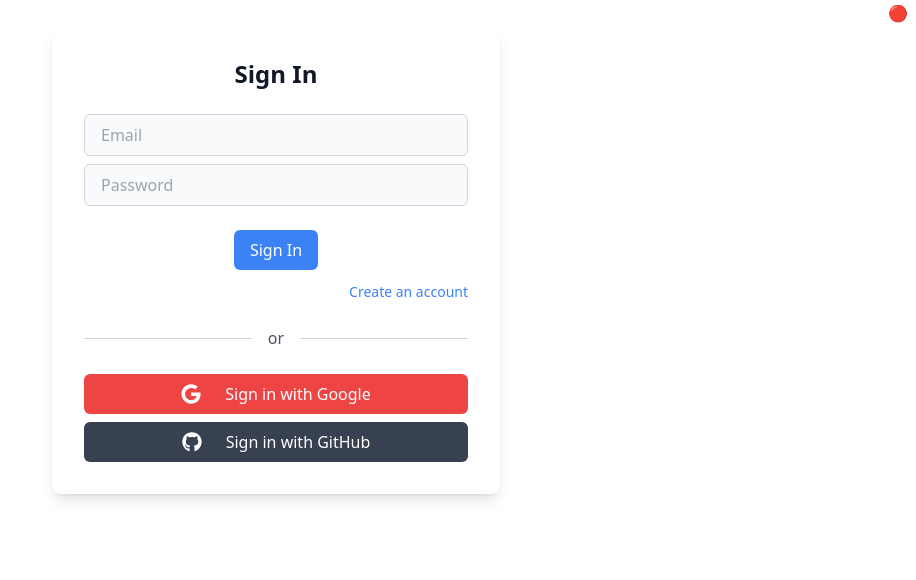
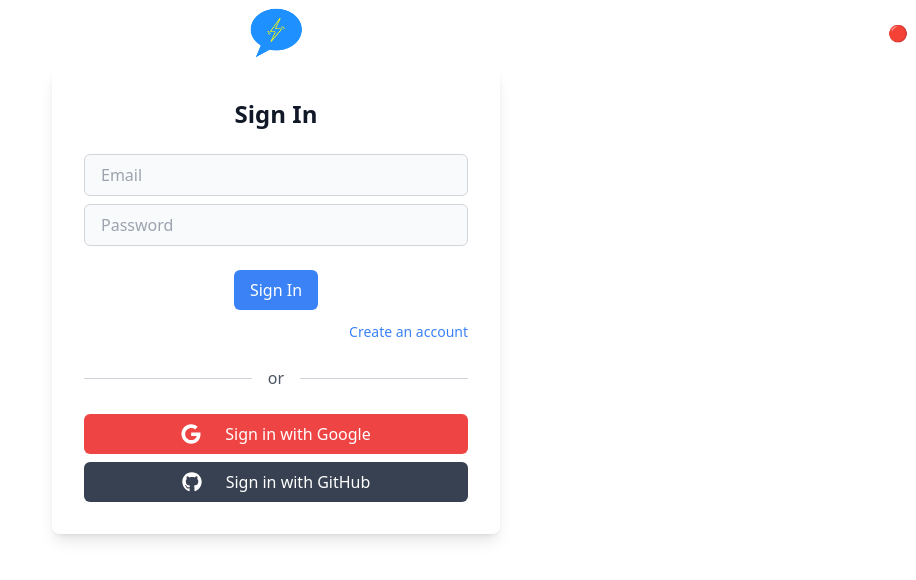
Before and after one commit to Mehdi-Salehii/InstantLink-Frontend, a React (Vite) app: page / in a window 1280 px wide. Shown: the top 580 px of the page, without its empty margins (364-1280 px from the left). Built offline with nearby package versions, Linux system fonts and the light colour scheme; no server answers.

Commit message:
improved link function in chatslist by switching from native a to reactrouter link tag

```diff
--- a/src/components/ChatListItem.tsx
+++ b/src/components/ChatListItem.tsx
@@ -1,6 +1,8 @@
 import { useDispatch } from "react-redux";
 import { setChattingTo } from "@/redux/userSlice";
 import { UserAvatar } from "./UserAvatar";
+
+import { Link } from "react-router-dom";
 
 export default function ChatListItem({
   user,
@@ -14,8 +16,8 @@ export default function ChatListItem({
   return (
     <div className="text-sm flex items-center gap-5 border border-slate-300 p-2 rounded-md shadow-md shadow-slate-400/50">
       {" "}
-      <a
-        href=""
+      <Link
+        to={`/${user.id}`}
         className="cursor-pointer block "
         onClick={() => dispatch(setChattingTo(user.id))}
       >
@@ -29,7 +31,7 @@ export default function ChatListItem({
           />
           <p>{user.name}</p>
         </div>
-      </a>
+      </Link>
     </div>
   );
 }
--- a/src/components/Header.tsx
+++ b/src/components/Header.tsx
@@ -26,13 +26,16 @@ export default function Header({ children }: PropsWithChildren<headerProps>) {
         </div>
       )}
 
-      {chattingTo&&<a href="/" className="justify-self-center col-start-2">
-        <img
-          src={logo}
-          alt="instantlink logo"
-          className="w-16 logo justify-self-center "
-        />
-      </a>}
+      {!chattingTo && (
+        <a href="/" className="justify-self-center col-start-2">
+          <img
+            src={logo}
+            alt="instantlink logo"
+            className="w-16 logo justify-self-center "
+          />
+        </a>
+      )}
+      {chattingTo}
       <div className="connection justify-self-end col-start-3">
         {connection}
       </div>
--- a/src/main.tsx
+++ b/src/main.tsx
@@ -4,11 +4,13 @@ import App from "./App.tsx";
 import "./index.css";
 import { store } from "@/redux/store.ts";
 import { Provider } from "react-redux";
-
+import { BrowserRouter } from "react-router-dom";
 createRoot(document.getElementById("root")!).render(
   <StrictMode>
     <Provider store={store}>
-      <App />
+      <BrowserRouter>
+        <App />
+      </BrowserRouter>
     </Provider>
   </StrictMode>
 );
```
